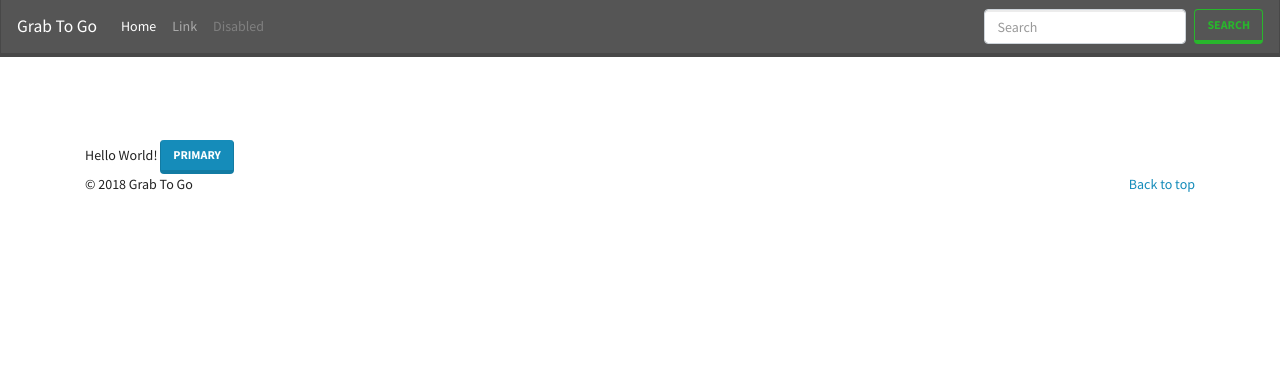
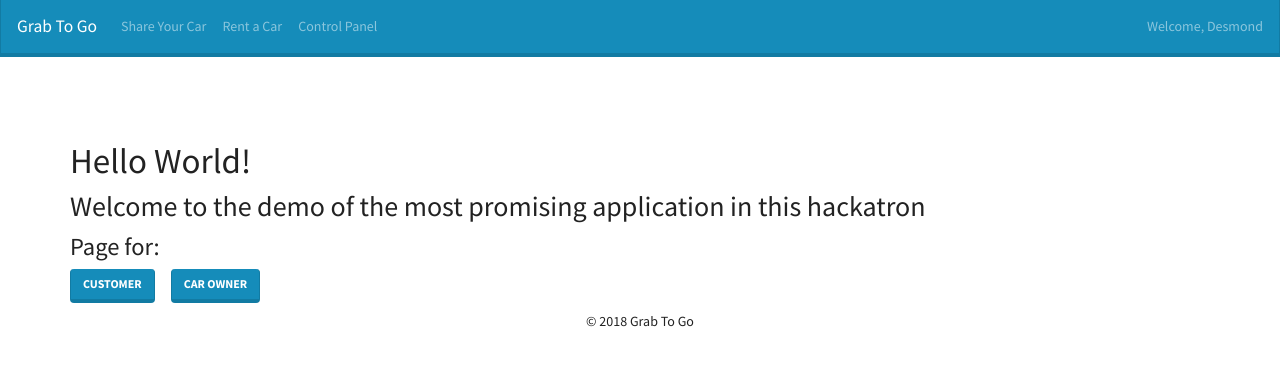
Before and after one commit to yiluzeng/YHACK-smartcar, a Flask app: page / in a window 1280 px wide. Shown: the top 366 px of the page. Run offline with Flask 2, Linux system fonts and the light colour scheme; some libraries are stand-ins or nearby versions.

Commit message:
New index!!

```diff
--- a/app/templates/base.html
+++ b/app/templates/base.html
@@ -4,7 +4,8 @@
     {% block head %}
       <meta charset='utf-8' />
       <meta http-equiv="X-UA-Compatible" content="IE=edge" />
-      <meta name="viewport" content="width=device-width, user-scalable=no" />
+      <meta name="viewport" content="width=device-width, initial-scale=1, shrink-to-fit=no">
+
 
       <!-- JS & CSS Libary -->
       <link rel="stylesheet" href="{{ url_for('static', filename='bootstrap.min.css') }}">
@@ -23,27 +24,27 @@
 <body>
     {% block nav %}
       <header>
-        <nav class="navbar navbar-expand-md navbar-dark fixed-top bg-dark">
+        <nav class="navbar navbar-expand-md navbar-dark fixed-top bg-primary">
           <a class="navbar-brand" href="#">Grab To Go</a>
           <button class="navbar-toggler" type="button" data-toggle="collapse" data-target="#navbarCollapse" aria-controls="navbarCollapse" aria-expanded="false" aria-label="Toggle navigation">
             <span class="navbar-toggler-icon"></span>
           </button>
           <div class="collapse navbar-collapse" id="navbarCollapse">
             <ul class="navbar-nav mr-auto">
-              <li class="nav-item active">
-                <a class="nav-link" href="#">Home <span class="sr-only">(current)</span></a>
+
+              <li class="nav-item">
+                <a class="nav-link" href="#">Share Your Car</a>
               </li>
               <li class="nav-item">
-                <a class="nav-link" href="#">Link</a>
+                <a class="nav-link" href="#">Rent a Car</a>
               </li>
               <li class="nav-item">
-                <a class="nav-link disabled" href="#">Disabled</a>
+                <a class="nav-link" href="#">Control Panel</a>
               </li>
             </ul>
-            <form class="form-inline mt-2 mt-md-0">
-              <input class="form-control mr-sm-2" type="text" placeholder="Search" aria-label="Search">
-              <button class="btn btn-outline-success my-2 my-sm-0" type="submit">Search</button>
-            </form>
+            <span class="navbar-text">
+              Welcome, Desmond
+            </span>
           </div>
         </nav>
       </header>
@@ -55,8 +56,7 @@
 
     {% block footer %}
       <footer class="container">
-        <p class="float-right"><a href="#">Back to top</a></p>
-        <p>&copy; 2018 Grab To Go </p>
+        <p class="row justify-content-center">&copy; 2018 Grab To Go </p>
       </footer>
     {% endblock %}
 </body>
--- a/app/templates/index/index.html
+++ b/app/templates/index/index.html
@@ -3,6 +3,22 @@
 {% block title %}Home{% endblock %}
 
 {% block content %}
-  Hello World!
-  <button type="button" class="btn btn-primary">Primary</button>
+  <h1 class="row">Hello World!</h1>
+  <h2 class="row">Welcome to the demo of the most promising application in this hackatron</h2>
+  <h3 class="row">Page for:</h3>
+  <div class="row mt-2">
+    <div>
+      <a href="{{ url_for('car_list') }}">
+        <button type="button" class="btn btn-primary">Customer</button>
+      </a>
+    </div>
+    <div class="ml-3">
+      <a href="{{ url_for('car_form') }}">
+        <button type="button" class="btn btn-primary">Car Owner</button>
+      </a>
+    </div>
+  </div>
+  <div class="row mt-2">
+
+  </div>
 {% endblock %}
```
